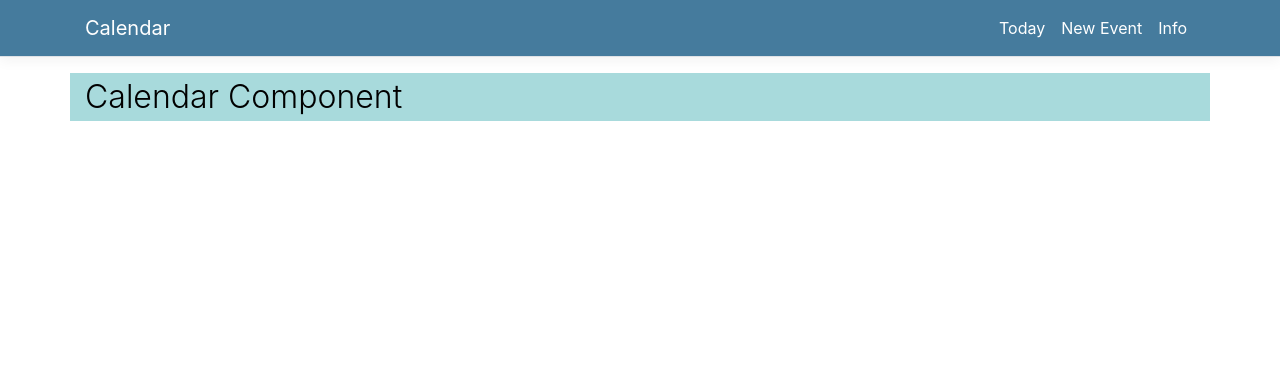
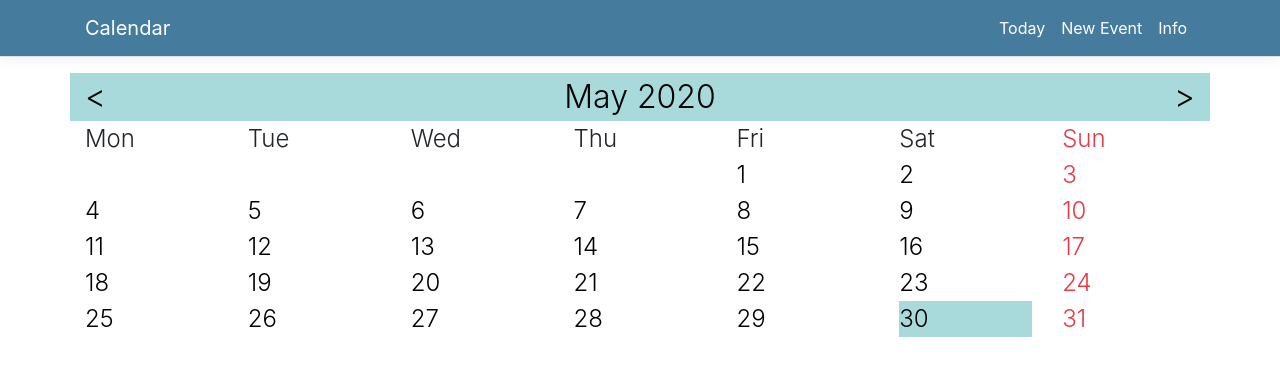
Before and after one commit to kacpwoja/EGUI_Calendar_React, a React (Create React App) app in the folder EGUI_Calendar_React/ClientApp/: page / in a window 1280 px wide. Shown: the top 376 px of the page. Built offline with nearby package versions, Linux system fonts and the light colour scheme; no server answers.

Commit message:
calendar page

```diff
--- a/EGUI_Calendar_React/ClientApp/package.json
+++ b/EGUI_Calendar_React/ClientApp/package.json
@@ -6,6 +6,7 @@
     "bootstrap": "^4.1.3",
     "jquery": "^3.4.1",
     "merge": "^1.2.1",
+    "moment": "^2.26.0",
     "oidc-client": "^1.9.0",
     "react": "^16.0.0",
     "react-dom": "^16.0.0",
--- a/EGUI_Calendar_React/ClientApp/src/components/Calendar.js
+++ b/EGUI_Calendar_React/ClientApp/src/components/Calendar.js
@@ -1,14 +1,142 @@
-import React, { Component } from 'react'
+import React, { Component } from 'react';
+import { Link } from 'react-router-dom'
+import moment from 'moment';
 
 export class Calendar extends Component {
+    constructor(props) {
+        super(props);
+
+        this.state = props.location.state;
+        if (this.state === undefined || this.state === null) {
+            let date = new Date();
+            this.state = this.getState(date);
+        }
+
+        this.getData(this.state.date).then(o => {
+            let state = {
+                busyDays: o
+            };
+            this.setState(state);
+        });
+    }
+
+    async getData(date) {
+        console.a = date;
+        const response = await fetch(`api/GetBusyDays?year=${date.getFullYear()}&month=${date.getMonth() + 1}`);
+        const data = await response.json();
+        return data;
+    }
+
+    getState(date) {
+        let today = new Date();
+
+        return {
+            date: date,
+            days: moment(date).daysInMonth(),
+            offset: moment(date).startOf('month').day() - 1,
+            today: today.getFullYear() === date.getFullYear() && today.getMonth() === date.getMonth() ? today.getDate() : 0,
+            busyDays: []
+        };
+    }
+
+    previousMonth() {
+        let date = moment(this.state.date).add(-1, 'months').toDate();
+        this.getData(date).then(o => {
+            let state = this.getState(date);
+            state.busyDays = o;
+            this.setState(state);
+        });
+    }
+
+    nextMonth() {
+        let date = moment(this.state.date).add(1, 'months').toDate();
+        this.getData(date).then(o => {
+            let state = this.getState(date);
+            state.busyDays = o;
+            this.setState(state);
+        });
+    }
+
+    getDayRoute(day) {
+        let date = moment(this.state.date).set("date", day).toDate();
+        let state = this.getState(date);
+
+        return { pathname: "day", state: state };
+    }
+
+    calendarContent() {
+        let rows = [];
+        for (let i = 0; i < 6; i++) {
+            let columns = [];
+            for (let j = 0; j < 7; j++) {
+                let inx = i * 7 + j;
+                let day = inx - this.state.offset - 6;
+                let tileClass = `hyperlink calendar-day
+                                ${inx % 7 == 6 ? "calendar-day-sun" : ""}
+                                ${this.state.busyDays.find(o => o === day) > 0 ? "calendar-day-busy" : ""}
+                                ${day > 0 && day == this.state.today ? "calendar-day-today" : ""}`
+
+                let tile = inx >= this.state.offset + 7 && inx < this.state.offset + this.state.days + 7 ?
+                    <a href="#" className={tileClass} onClick={this.getDayRoute(day)}>
+                        <div className="text-chonk">
+                            {day}
+                        </div>
+                    </a>
+                    : null;
+
+                columns.push(
+                    <div key={j} className="col">
+                        {tile}
+                    </div>
+                );
+            }
+
+            rows.push(
+                <div key={i} className="row">
+                    {columns}
+                </div>
+            );
+        }
+
+        return rows;
+    }
+
     render() {
         return (
             <div>
                 <div className="row headerbar text-chonker">
                     <div className="col">
-                        Calendar Component
+                        <a className="hyperlink" href="#" onClick={this.previousMonth.bind(this)}>
+                            <div className="text-left">
+                                {"<"}
+                            </div>
+                        </a>
+                    </div>
+                    <div className="col">
+                        <div className="text-center">
+                            {moment(this.state.date).format('MMM YYYY')}
+                        </div>
+                    </div>
+                    <div className="col">
+                        <a className="hyperlink" href="#" onClick={this.nextMonth.bind(this)}>
+                            <div className="text-right">
+                                {">"}
+                            </div>
+                        </a>
                     </div>
                 </div>
+
+                <div className="row text-chonk">
+                    <div className="col">Mon</div>
+                    <div className="col">Tue</div>
+                    <div className="col">Wed</div>
+                    <div className="col">Thu</div>
+                    <div className="col">Fri</div>
+                    <div className="col">Sat</div>
+                    <div className="col calendar-day-sun">Sun</div>
+                </div>
+
+                {this.calendarContent()}
             </div>
         );
     }
```
Also changed, not shown: 2 other files (tests, documents, lock files or other folders).
